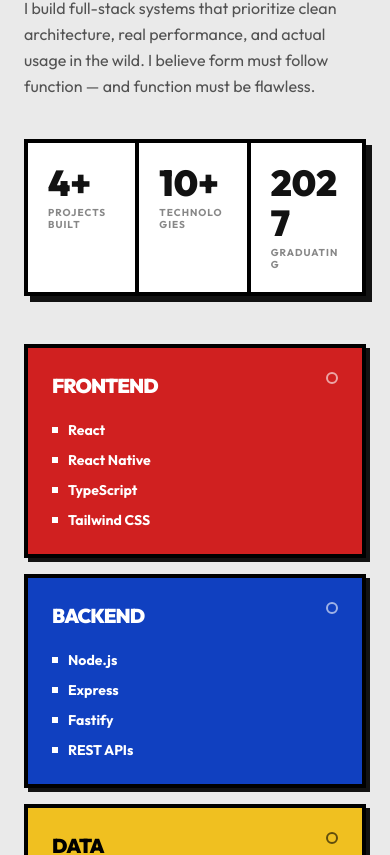
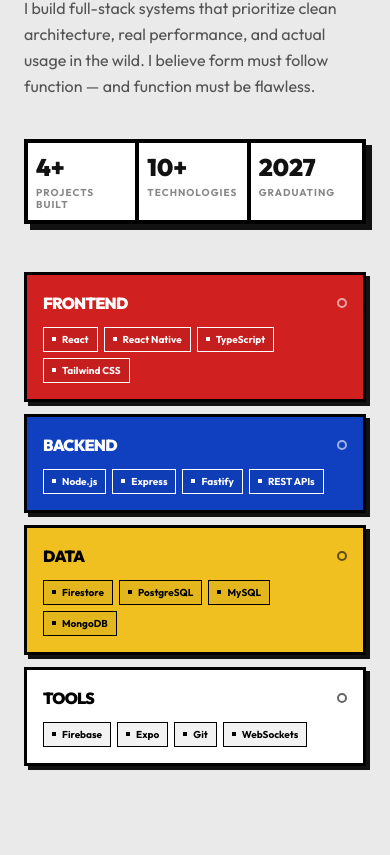
Before and after one commit to prakyats/Portfolio, a React (Vite) app: page / in a window 390 px wide. Shown: the part 1295-2150 px from the top of the page. Built offline with nearby package versions, Linux system fonts and the light colour scheme; the HTML template or start-up script is replaced by a standard one.

Commit message:
feat: redesign about section skills for mobile and add hover interactions

```diff
--- a/src/components/About.tsx
+++ b/src/components/About.tsx
@@ -58,9 +58,9 @@
               {STATS.map((s, i) => (
                 <div
                   key={s.label}
-                  className={`p-5 md:p-6 ${i !== STATS.length - 1 ? "border-r-4 border-black" : ""}`}
+                  className={`p-2 md:p-6 ${i !== STATS.length - 1 ? "border-r-4 border-black" : ""}`}
                 >
-                  <p className="font-display font-black text-4xl md:text-5xl mb-1">{s.value}</p>
+                  <p className="font-display font-black text-2xl md:text-5xl mb-1">{s.value}</p>
                   <p className="font-display font-bold text-[10px] uppercase tracking-widest opacity-50 leading-tight">{s.label}</p>
                 </div>
               ))}
@@ -68,25 +68,32 @@
           </div>
 
           {/* Right Column — Skill Matrix */}
-          <motion.div variants={item} className="grid grid-cols-1 sm:grid-cols-2 gap-4">
+          <motion.div variants={item} className="grid grid-cols-1 sm:grid-cols-2 gap-3 sm:gap-4">
             {SKILLS.map((group) => (
-              <div
+              <motion.div
                 key={group.label}
-                className={`border-4 border-black p-6 md:p-8 shadow-hard-sm ${group.color} ${group.textColor}`}
+                whileHover={{ y: -6, x: -6 }}
+                transition={{ duration: 0.2, ease: "easeOut" }}
+                className={`border-[3px] sm:border-4 border-black p-4 sm:p-6 md:p-8 shadow-hard-sm hover:shadow-hard-lg transition-all duration-200 ${group.color} ${group.textColor} cursor-default`}
               >
-                <div className="flex justify-between items-start mb-5">
-                  <h3 className="font-display font-black text-xl uppercase tracking-tighter">{group.label}</h3>
-                  <div className="w-3 h-3 border-2 border-current rounded-full opacity-60" />
+                <div className="flex justify-between items-center sm:items-start mb-3 sm:mb-5">
+                  <h3 className="font-display font-black text-base sm:text-xl uppercase tracking-tighter">{group.label}</h3>
+                  <div className="w-2.5 h-2.5 sm:w-3 sm:h-3 border-2 border-current rounded-full opacity-60" />
                 </div>
-                <ul className="space-y-2.5">
+                {/* Mobile: horizontal chips | Desktop: vertical list */}
+                <ul className="flex flex-wrap sm:block gap-1.5 sm:space-y-2.5">
                   {group.items.map((skill) => (
-                    <li key={skill} className="font-display font-bold text-sm flex items-center gap-2.5">
-                      <div className="w-1.5 h-1.5 bg-current shrink-0" />
+                    <motion.li
+                      key={skill}
+                      whileHover={{ x: 4 }}
+                      className="font-display font-bold text-[10px] sm:text-sm flex items-center gap-1.5 sm:gap-2.5 bg-black/5 sm:bg-transparent px-2 py-1 sm:p-0 rounded-none border-[1px] border-current sm:border-0"
+                    >
+                      <div className="w-1 h-1 sm:w-1.5 sm:h-1.5 bg-current shrink-0" />
                       {skill}
-                    </li>
+                    </motion.li>
                   ))}
                 </ul>
-              </div>
+              </motion.div>
             ))}
           </motion.div>
         </motion.div>
```
